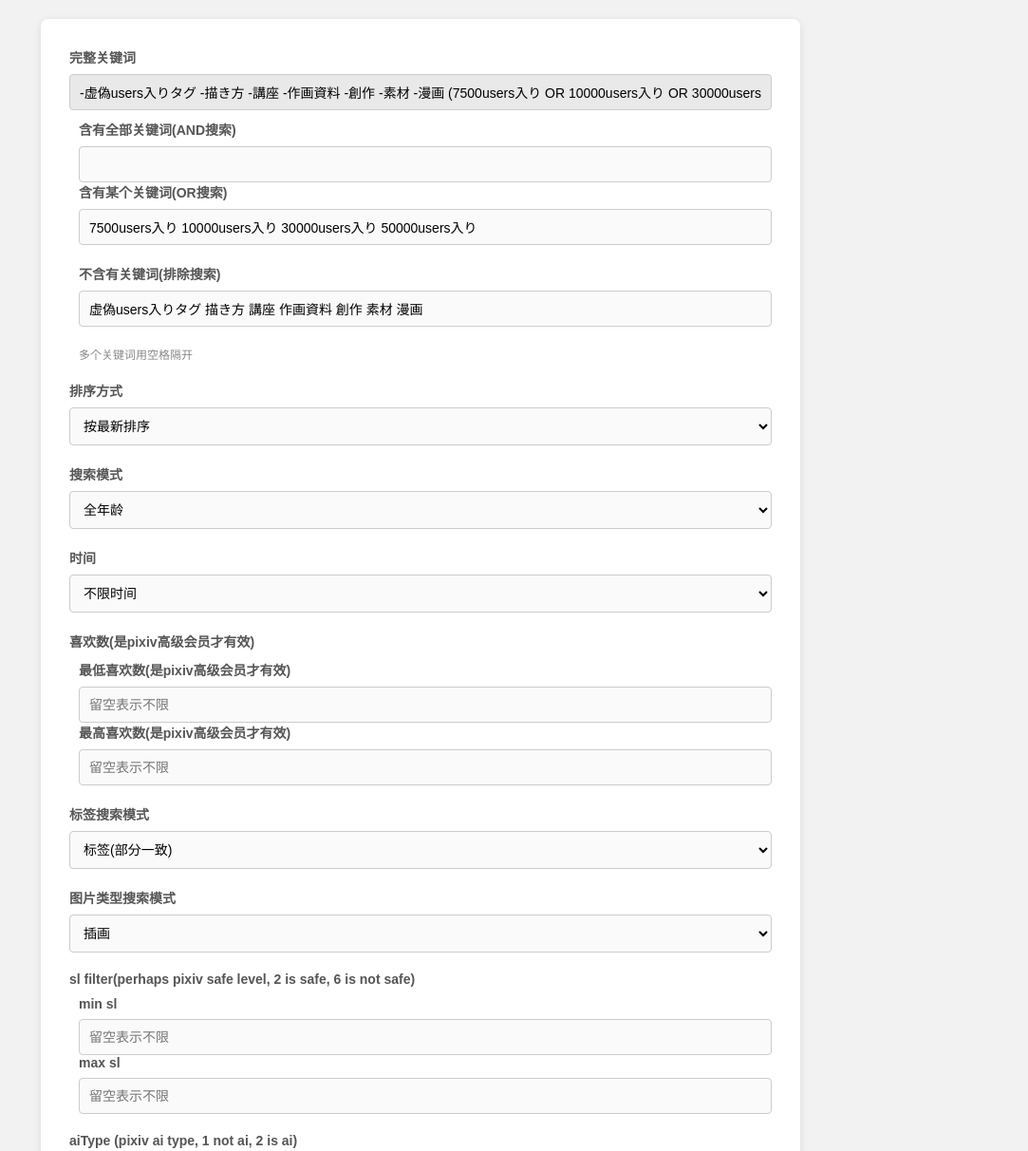
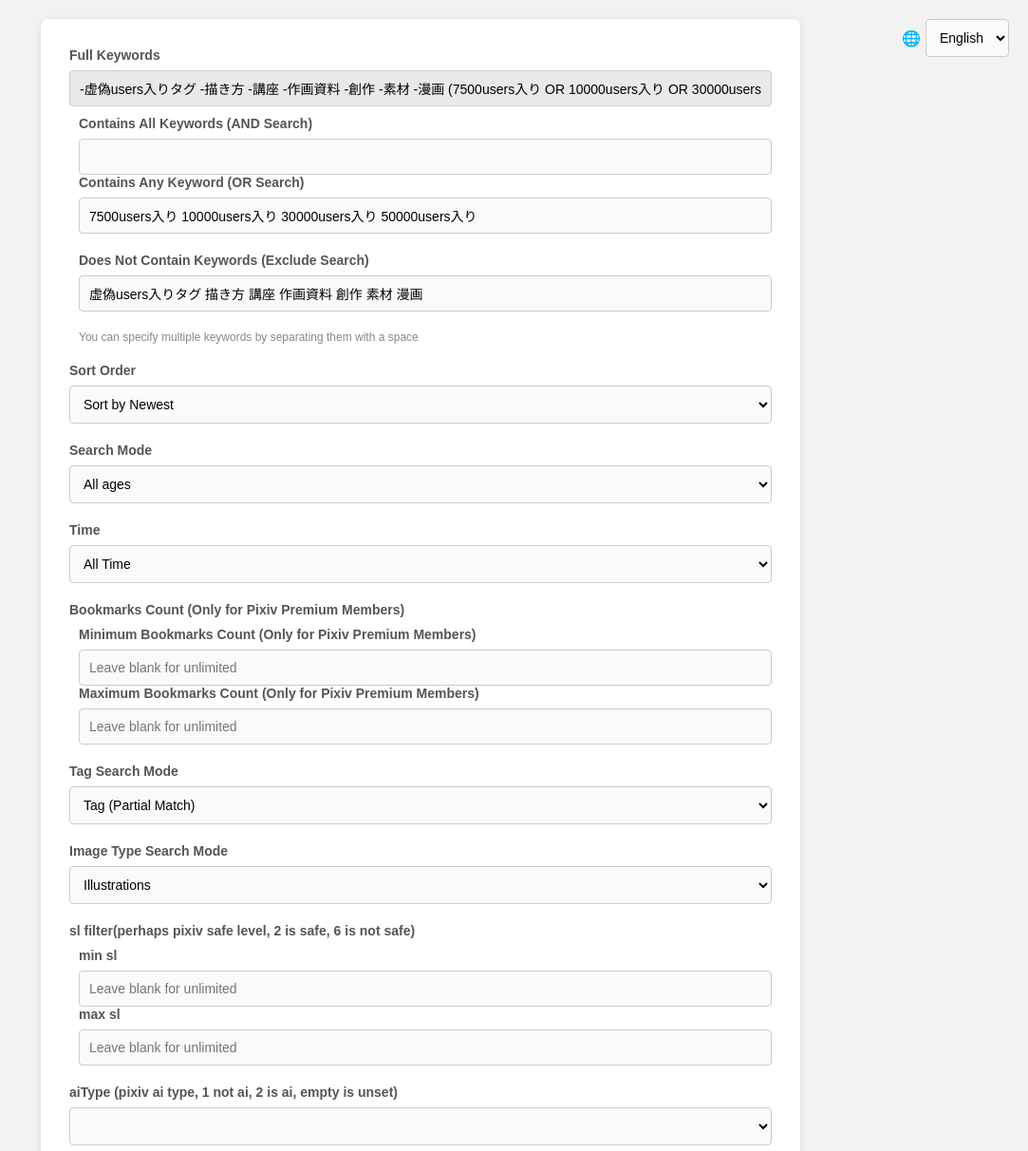
Before and after one commit to Xeuva/Newtab-Random-Pixiv-Images, a browser extension: page src/options.html in a window 1280 px wide. Shown: the top 1212 px of the page at 95% size, without its empty margins (197-1280 px from the left). Drawn offline with Linux system fonts and the light colour scheme.

Commit message:
feat: add i18n for en, zh, ja

```diff
--- /dev/null
+++ b/src/_locales/en/messages.json
@@ -0,0 +1,122 @@
+{
+  "keywordsLabel": {
+    "message": "Full Keywords"
+  },
+  "andKeywordsLabel": {
+    "message": "Contains All Keywords (AND Search)"
+  },
+  "orKeywordsLabel": {
+    "message": "Contains Any Keyword (OR Search)"
+  },
+  "minusKeywordsLabel": {
+    "message": "Does Not Contain Keywords (Exclude Search)"
+  },
+  "keywordsTip": {
+    "message": "You can specify multiple keywords by separating them with a space"
+  },
+  "orderLabel": {
+    "message": "Sort Order"
+  },
+  "date_dOrder": {
+    "message": "Sort by Newest"
+  },
+  "dateOrder": {
+    "message": "Sort by Oldest"
+  },
+  "popular_dOrder": {
+    "message": "Sort by Popularity (Only for Pixiv Premium Members)"
+  },
+  "popular_male_dOrder": {
+    "message": "Popular Among Males (Only for Pixiv Premium Members)"
+  },
+  "popular_female_dOrder": {
+    "message": "Popular Among Females (Only for Pixiv Premium Members)"
+  },
+  "modeLabel": {
+    "message": "Search Mode"
+  },
+  "allMode": {
+    "message": "All"
+  },
+  "r18Mode": {
+    "message": "R18"
+  },
+  "safeMode": {
+    "message": "All ages"
+  },
+  "timeOptionLabel": {
+    "message": "Time"
+  },
+  "unlimitedTimeOption": {
+    "message": "All Time"
+  },
+  "specificTimeOption": {
+    "message": "Specific Time"
+  },
+  "scdLabel": {
+    "message": "Start Date"
+  },
+  "ecdLabel": {
+    "message": "End Date"
+  },
+  "bookmarksLabel": {
+    "message": "Bookmarks Count (Only for Pixiv Premium Members)"
+  },
+  "bltLabel": {
+    "message": "Minimum Bookmarks Count (Only for Pixiv Premium Members)"
+  },
+  "bgtLabel": {
+    "message": "Maximum Bookmarks Count (Only for Pixiv Premium Members)"
+  },
+  "s_modeLabel": {
+    "message": "Tag Search Mode"
+  },
+  "s_tagOption": {
+    "message": "Tag (Partial Match)"
+  },
+  "s_tag_fullOption": {
+    "message": "Tag (Exact Match)"
+  },
+  "s_tcOption": {
+    "message": "Title, Caption"
+  },
+  "typeLabel": {
+    "message": "Image Type Search Mode"
+  },
+  "allTypeLabel": {
+    "message": "Illustrations, Manga, Ugoira"
+  },
+  "illust_and_ugoiraTypeLabel": {
+    "message": "Illustrations, Ugoira"
+  },
+  "illustTypeLabel": {
+    "message": "Illustrations"
+  },
+  "mangaTypeLabel": {
+    "message": "Manga"
+  },
+  "ugoiraTypeLabel": {
+    "message": "Ugoira"
+  },
+  "leave_blank_for_unlimited": {
+    "message": "Leave blank for unlimited"
+  },
+  "slLabel": {
+    "message": "sl filter(perhaps pixiv safe level, 2 is safe, 6 is not safe)"
+  },
+  "min_sl": {
+    "message": "min sl"
+  },
+  "max_sl": {
+    "message": "max sl"
+  },
+  "aiTypeLabel": {
+    "message": "aiType (pixiv ai type, 1 not ai, 2 is ai, empty is unset)"
+  },
+  "save": {
+    "message": "Save"
+  },
+  "reset": {
+    "message": "Reset"
+  }
+}
--- a/src/options.html
+++ b/src/options.html
@@ -117,109 +117,122 @@
 
 <body>
   <div class="container">
+    <div style="position: absolute; top: 20px; right: 20px; display: flex; align-items: center; gap: 5px;">
+      <span>🌐</span>
+      <select id="languageSelect">
+        <option value="en">English</option>
+        <option value="zh">中文</option>
+        <option value="ja">日本語</option>
+      </select>
+    </div>
+
+
+
     <div class="group">
-      <label for="keywords">完整关键词</label>
+      <label id="keywordsLabel" for="keywords"></label>
       <input type="text" id="keywords" name="keywords" readonly />
 
       <div class="sub_group">
-        <label for="andKeywords">含有全部关键词(AND搜索)</label>
+        <label id="andKeywordsLabel" for="andKeywords"></label>
         <input type="text" id="andKeywords" name="andKeywords" />
         <div>
           <div class="group">
-            <label for="orKeywords">含有某个关键词(OR搜索)</label>
+            <label id="orKeywordsLabel" for="orKeywords"></label>
             <input type="text" id="orKeywords" name="orKeywords" />
           </div>
           <div class="group">
-            <label for="minusKeywords">不含有关键词(排除搜索)</label>
+            <label id="minusKeywordsLabel" for="minusKeywords"></label>
             <input type="text" id="minusKeywords" name="minusKeywords" />
           </div>
-          <div class="tip">多个关键词用空格隔开</div>
+          <div id="keywordsTip" class="tip"></div>
         </div>
       </div>
 
     </div>
 
     <div class="group">
-      <label for="order">排序方式</label>
+      <label id="orderLabel" for="order"></label>
       <select id="order" name="order">
-        <option value="date_d">按最新排序</option>
-        <option value="date">按旧排序</option>
-        <option value="popular_d">按热门度排序(是pixiv高级会员才有效)</option>
-        <option value="popular_male_d">受男性欢迎(是pixiv高级会员才有效)</option>
-        <option value="popular_female_d">受女性欢迎(是pixiv高级会员才有效)</option>
+        <option id="date_dOrder" value="date_d"></option>
+        <option id="dateOrder" value="date"></option>
+        <option id="popular_dOrder" value="popular_d"></option>
+        <option id="popular_male_dOrder" value="popular_male_d"></option>
+        <option id="popular_female_dOrder" value="popular_female_d"></option>
       </select>
     </div>
 
     <div class="group">
-      <label for="mode">搜索模式</label>
+      <label id="modeLabel" for="mode"></label>
       <select id="mode" name="mode">
-        <option value="all">全部</option>
-        <option value="r18">R18</option>
-        <option value="safe">全年龄</option>
+        <option id="allMode" value="all"></option>
+        <option id="r18Mode" value="r18"></option>
+        <option id="safeMode" value="safe"></option>
       </select>
     </div>
 
     <div class="group">
-      <label for="timeOption">时间</label>
+      <label id="timeOptionLabel" for="timeOption"></label>
       <select id="timeOption" name="timeOption">
-        <option value="unlimited">不限时间</option>
-        <option value="specific">指定时间</option>
+        <option id="unlimitedTimeOption" value="unlimited"></option>
+        <option id="specificTimeOption" value="specific"></option>
       </select>
     </div>
 
     <div id="dateInputs" style="display: none;">
       <div class="group">
-        <label for="scd">开始时间</label>
+        <label id="scdLabel" for="scd"></label>
         <input type="date" id="scd" name="scd" />
       </div>
       <div class="group">
-        <label for="ecd">结束时间</label>
+        <label id="ecdLabel" for="ecd"></label>
         <input type="date" id="ecd" name="ecd" />
       </div>
     </div>
 
     <div class="group">
-      <label>喜欢数(是pixiv高级会员才有效)</label>
+      <label id="bookmarksLabel"></label>
       <div class="sub_group">
-        <label for="blt">最低喜欢数(是pixiv高级会员才有效)</label>
-        <input type="number" id="blt" name="blt" placeholder="留空表示不限" />
-        <label for="bgt">最高喜欢数(是pixiv高级会员才有效)</label>
-        <input type="number" id="bgt" name="bgt" placeholder="留空表示不限" />
+        <label id="bltLabel" for="blt"></label>
+        <input type="number" id="blt" name="blt" data-i18n-placeholder="leave_blank_for_unlimited" />
+        <label id="bgtLabel" for="bgt"></label>
+        <input type="number" id="bgt" name="bgt" data-i18n-placeholder="leave_blank_for_unlimited" />
       </div>
     </div>
 
     <div class="group">
-      <label for="s_mode">标签搜索模式</label>
+      <label id="s_modeLabel" for="s_mode"></label>
       <select id="s_mode" name="s_mode">
-        <option value="s_tag">标签(部分一致)</option>
-        <option value="s_tag_full">标签(完全一致)</option>
-        <option value="s_tc">标题、说明文字</option>
+        <option id="s_tagOption" value="s_tag"></option>
+        <option id="s_tag_fullOption" value="s_tag_full"></option>
+        <option id="s_tcOption" value="s_tc"></option>
       </select>
     </div>
 
     <div class="group">
-      <label for="type">图片类型搜索模式</label>
+      <label id="typeLabel" for="type"></label>
       <select id="type" name="type">
-        <option value="all">全部</option>
-        <option value="illust_and_ugoira">插画、动图</option>
-        <option value="illust">插画</option>
-        <option value="manga">漫画</option>
-        <option value="ugoira">动图</option>
+        <option id="allTypeLabel" value="all"></option>
+        <option id="illust_and_ugoiraTypeLabel" value="illust_and_ugoira"></option>
+        <option id="illustTypeLabel" value="illust"></option>
+        <option id="mangaTypeLabel" value="manga"></option>
+        <option id="ugoiraTypeLabel" value="ugoira"></option>
       </select>
     </div>
 
     <div class="group">
-      <label>sl filter(perhaps pixiv safe level, 2 is safe, 6 is not safe)</label>
+      <label id="slLabel"></label>
       <div class="sub_group">
         <label for="min_sl">min sl</label>
-        <input type="number" id="min_sl" name="min_sl" min="2" max="6" placeholder="留空表示不限" />
+        <input type="number" id="min_sl" name="min_sl" min="2" max="6"
+          data-i18n-placeholder="leave_blank_for_unlimited" />
         <label for="max_sl">max sl</label>
-        <input type="number" id="max_sl" name="max_sl" min="2" max="6" placeholder="留空表示不限" />
+        <input type="number" id="max_sl" name="max_sl" min="2" max="6"
+          data-i18n-placeholder="leave_blank_for_unlimited" />
       </div>
     </div>
 
     <div class="group">
-      <label for="aiType">aiType (pixiv ai type, 1 not ai, 2 is ai)</label>
+      <label id="aiTypeLabel" for="aiType"></label>
       <select id="aiType" name="aiType">
         <option value='1'>1</option>
         <option value='2'>2</option>
--- a/src/options.js
+++ b/src/options.js
@@ -34,8 +34,8 @@ const saveOptions = () => {
     }
   );
 
-  chrome.runtime.sendMessage({ action: "updateConfig" }, function (response) {
-    var lastError = chrome.runtime.lastError;
+  chrome.runtime.sendMessage({ action: "updateConfig" }, (response) => {
+    let lastError = chrome.runtime.lastError;
     if (lastError) {
       console.log(lastError.message);
       return;
@@ -129,3 +129,36 @@ document.getElementById('andKeywords').addEventListener('input', updateKeywords)
 document.addEventListener('DOMContentLoaded', restoreOptions);
 document.getElementById('save').addEventListener('click', saveOptions);
 document.getElementById('reset').addEventListener('click', resetOptions);
+
+document.addEventListener("DOMContentLoaded", function () {
+  const langSelect = document.getElementById("languageSelect");
+  const defaultLang = localStorage.getItem("language") || "en";
+  langSelect.value = defaultLang;
+
+  function loadTranslations(lang) {
+    fetch(`_locales/${lang}/messages.json`)
+      .then((response) => response.json())
+      .then((data) => {
+        document.querySelectorAll("[id]").forEach((el) => {
+          if (data[el.id]) {
+            el.textContent = data[el.id].message;
+          }
+        });
+        document.querySelectorAll("[data-i18n-placeholder]").forEach((el) => {
+          const key = el.getAttribute("data-i18n-placeholder");
+          if (data[key]) {
+            el.placeholder = data[key].message;
+          }
+        });
+      })
+      .catch((error) => console.error("Error loading translations:", error));
+  }
+
+  loadTranslations(defaultLang);
+
+  langSelect.addEventListener("change", (event) => {
+    const selectedLang = event.target.value;
+    localStorage.setItem("language", selectedLang);
+    loadTranslations(selectedLang);
+  });
+});
```
Also changed, not shown: src/_locales/ja/messages.json (added, +122 -0 lines), src/_locales/zh/messages.json (added, +122 -0 lines), src/index.html (+6 -9 lines), src/manifest.json.
